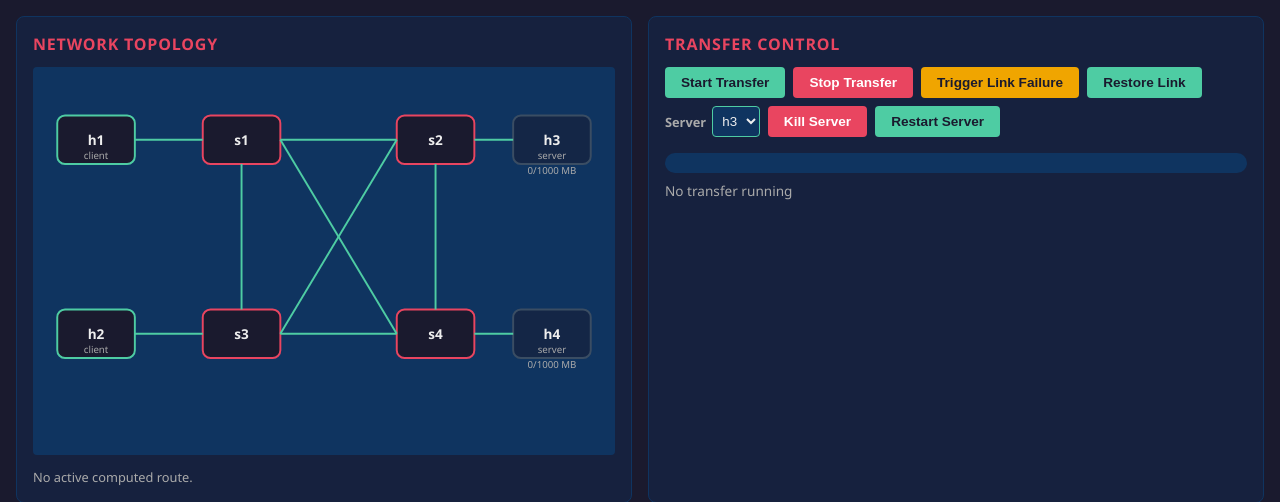
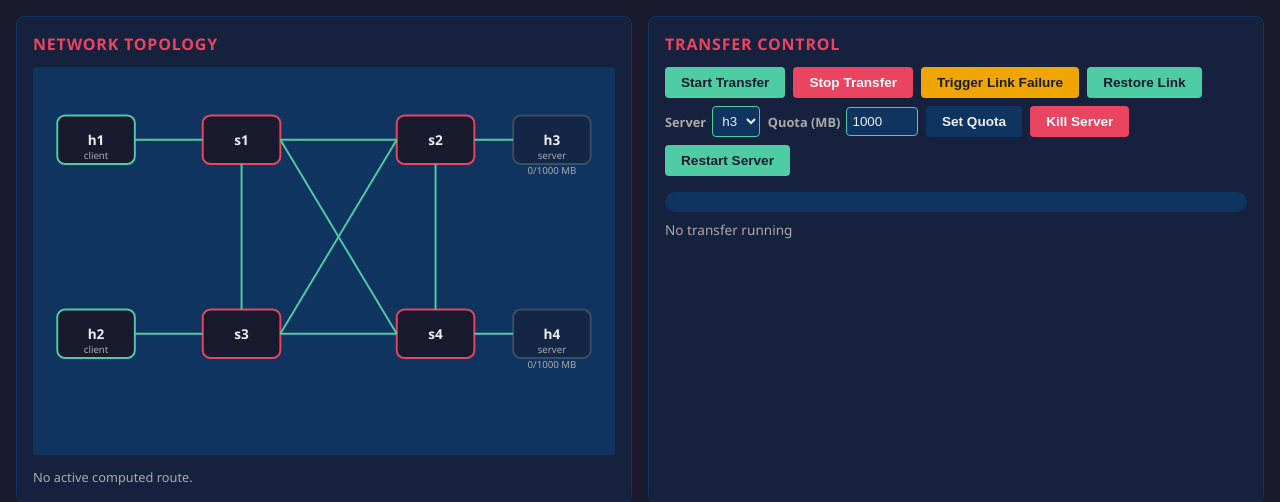
Before and after one commit to acrticsludge/CN-Mini, a Flask app: page / in a window 1280 px wide. Shown: the part 90-592 px from the top of the page. Run offline with Flask 2, Linux system fonts and the light colour scheme; data that the repository does not hold is empty.

Commit message:
feat(edge-case-4): dashboard storage-quota control

```diff
--- a/frontend/static/dashboard.js
+++ b/frontend/static/dashboard.js
@@ -172,6 +172,28 @@ document.getElementById('btn-server-up').addEventListener('click', async () => {
     const result = await response.json();
     addEvent(`Server ${host}: ${result.error || result.status || 'up'}`);
     if (result.applied) updateHostStatus(host, 'up');
+});
+
+document.getElementById('btn-set-quota').addEventListener('click', async () => {
+    const host = document.getElementById('server-target').value;
+    const input = document.getElementById('storage-quota');
+    const quota_mb = Number(input.value);
+    if (!Number.isFinite(quota_mb) || quota_mb < 0) {
+        addEvent(`Invalid quota for ${host}`);
+        return;
+    }
+    const response = await fetch('/api/storage', {
+        method: 'POST',
+        headers: { 'Content-Type': 'application/json' },
+        body: JSON.stringify({ host, quota_mb })
+    });
+    const result = await response.json();
+    if (!response.ok || result.error) {
+        addEvent(`Set quota ${host}: ${result.error || response.status}`);
+        return;
+    }
+    addEvent(`Quota ${host}: ${quota_mb} MB${quota_mb === 0 ? ' (unlimited)' : ''}`);
+    await loadStorage();
 });
 
 document.getElementById('btn-refresh-files').addEventListener('click', loadFiles);
@@ -385,6 +407,12 @@ function updateServerStatus(servers) {
 function updateStorage(storage) {
     if (!storage) return;
     lastStorage = storage;
+    // Prefill the quota input for the currently selected server.
+    const selected = document.getElementById('server-target');
+    if (selected && storage[selected.value]) {
+        const input = document.getElementById('storage-quota');
+        if (input) input.value = storage[selected.value].quota_mb;
+    }
     for (const host of ['h3', 'h4']) {
         const s = storage[host];
         if (!s) continue;
@@ -742,7 +770,10 @@ loadFiles();
 loadBrowse();
 loadPartials();
 document.getElementById('btn-refresh-browse').addEventListener('click', loadBrowse);
-document.getElementById('server-target').addEventListener('change', loadPartials);
+document.getElementById('server-target').addEventListener('change', async () => {
+    await loadPartials();
+    await loadStorage();
+});
 async function pollOnce() {
     const response = await fetch('/api/metrics');
     const metrics = await response.json();
--- a/frontend/static/style.css
+++ b/frontend/static/style.css
@@ -457,6 +457,15 @@ main {
     padding: 0.35rem;
 }
 
+#storage-quota {
+    background: #0f3460;
+    color: #eee;
+    border: 1px solid #4ecca3;
+    border-radius: 4px;
+    padding: 0.35rem;
+    width: 4.5rem;
+}
+
 .sr-only {
     position: absolute;
     width: 1px;
--- a/frontend/templates/dashboard.html
+++ b/frontend/templates/dashboard.html
@@ -89,6 +89,10 @@
                         <option value="h4">h4</option>
                     </select>
                 </label>
+                <label class="server-target" for="storage-quota">Quota (MB)
+                    <input type="number" id="storage-quota" min="0" value="1000" />
+                </label>
+                <button id="btn-set-quota" class="btn btn-secondary">Set Quota</button>
                 <button id="btn-server-down" class="btn btn-danger">Kill Server</button>
                 <button id="btn-server-up" class="btn btn-success">Restart Server</button>
             </div>
```
